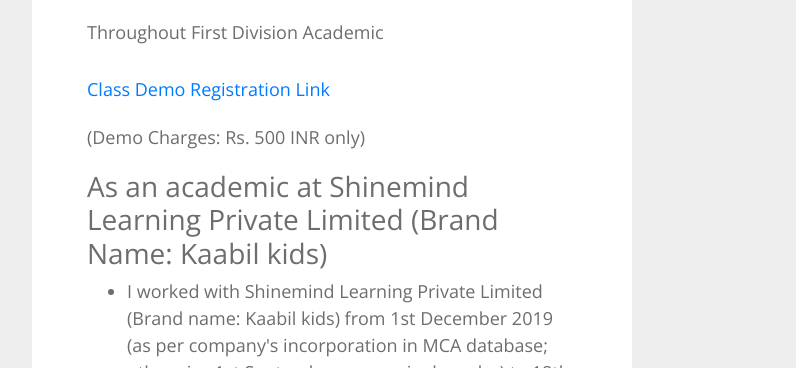
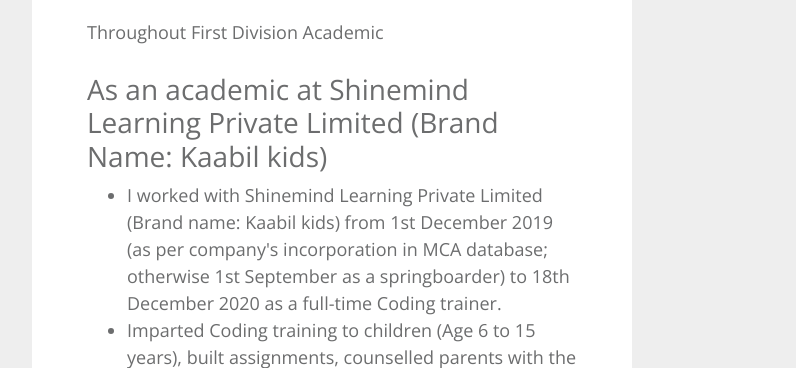
Before and after one commit to anantkpandey/masterakp.github.io, a plain HTML site: page index.html in a window 1280 px wide. Shown: the part 732-1100 px from the top of the page, without its empty margins (308-1104 px from the left). Drawn offline with nearby package versions, Linux system fonts and the light colour scheme.

Commit message:
Update index.html

```diff
--- a/index.html
+++ b/index.html
@@ -40,8 +40,6 @@
             Throughout First Division Academic
           </p>
           <p>
-          <a href="https://forms.gle/WieCetUkSEo6KvAV9" target="_blank">Class Demo Registration Link</a>
-            <p>(Demo Charges: Rs. 500 INR only)</p>
           <h3>As an academic at Shinemind Learning Private Limited (Brand Name: Kaabil kids)</h3>
             <ul>
                 <li>I worked with Shinemind Learning Private Limited (Brand name: Kaabil kids) from 1st December 2019 (as per company's incorporation in MCA database; otherwise 1st September as a springboarder) to 18th December 2020 as
```
